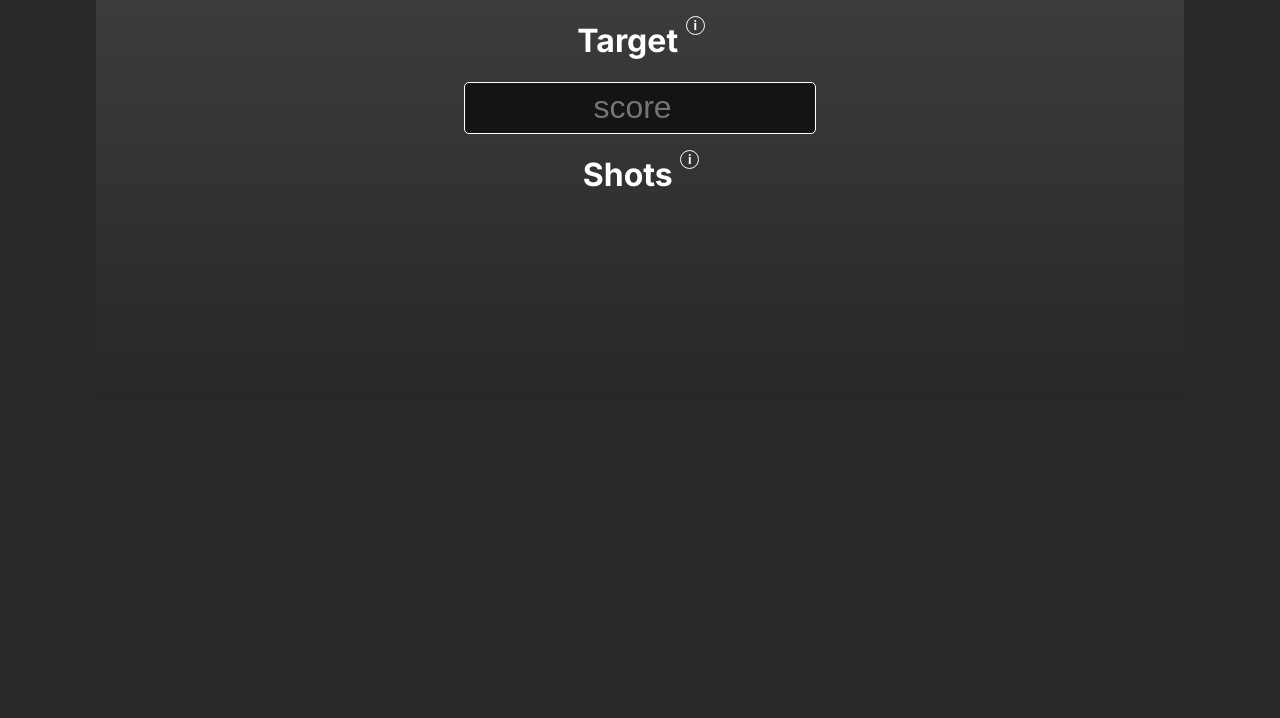
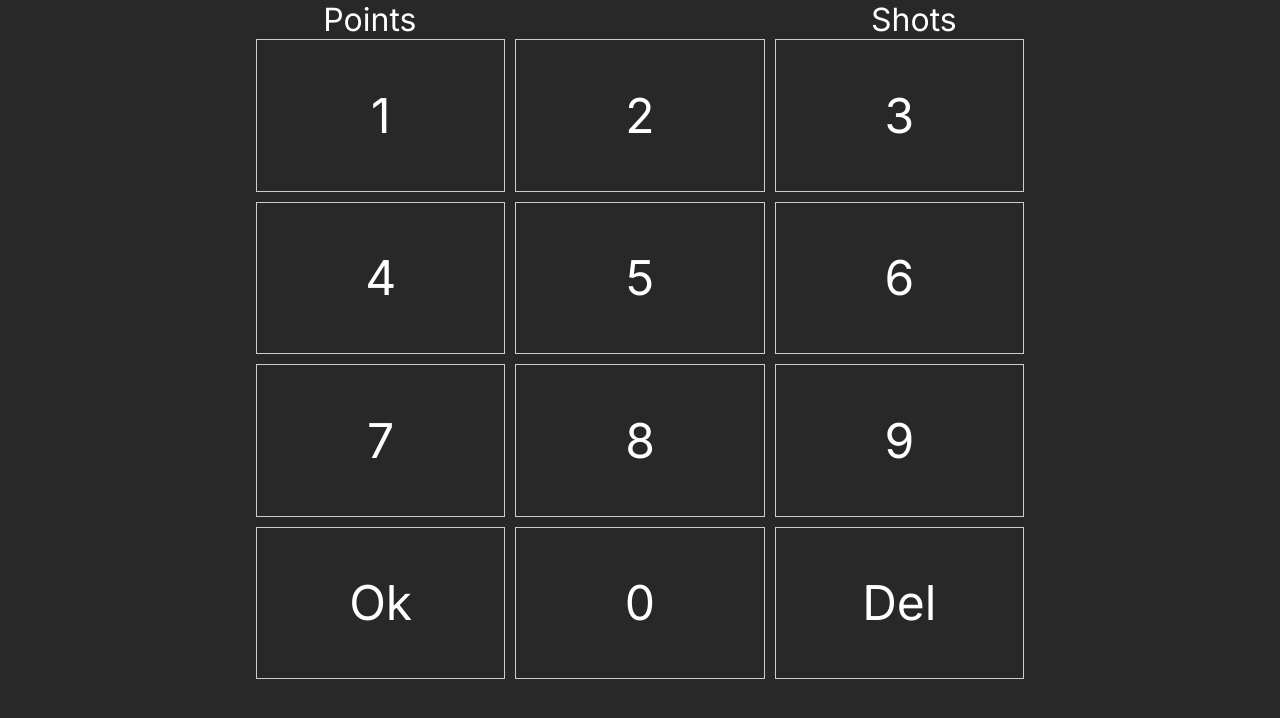
Before and after one commit to TytusKolpak/Dart501FinishCalculator, a website with bundled scripts: page public/index.html in a window 1280 px wide. Built offline with nearby package versions, Linux system fonts and the light colour scheme.

Commit message:
Score accumulaton + navbar

```diff
--- a/public/Outs.js
+++ b/public/Outs.js
@@ -1,3 +1,6 @@
+document.addEventListener("DOMContentLoaded", () => {
+    $(".mainDisplay").hide();
+  });
 // ---------------------------------------------------------------------- Variable declarations ----------------------------------------------------------------------
 // Any possible throw
 const scoreAny = [
--- /dev/null
+++ b/public/counting.js
@@ -0,0 +1,32 @@
+var displayMessages = [];
+var inputValue = 0,
+  shotsTotal = 0,
+  totalScore = 0,
+  averageScore = 0;
+
+function numPadClicked(value) {
+  var num = parseInt(value);
+
+  if (!isNaN(num)) {
+    inputValue = inputValue * 10 + num;
+  } else {
+    if (value === "ok") {
+      shotsTotal += 3;
+      totalScore += inputValue;
+      averageScore = totalScore / (shotsTotal / 3);
+
+      displayMessages[0] = "Last score: " + inputValue;
+      displayMessages[1] = "Shots total: " + shotsTotal;
+      displayMessages[2] = "Average score: " + averageScore;
+
+      var displayString = displayMessages.join("<br>");
+
+      $(".messageToPlayer").html(displayString);
+
+      inputValue = 0;
+    } else if (value === "del") {
+      inputValue = Math.floor(inputValue / 10);
+    }
+  }
+  $(".inputValue").html("Current score: " + inputValue);
+}
--- a/public/index.html
+++ b/public/index.html
@@ -3,38 +3,61 @@
   <!-- Beware: firebase deploy --only hosting:tk501 pushes the main branch :D -->
   <!-- Beware: THE BROWSER WILL HAVE OLD FILES IN CACHE AND ALTHOUGH YOU HAVE CHANGED THEM, OLD ERRORS WILL REMAIN UNTIL YOU REFRESH CTRL+F5 NOT JUST F5-->
   <head>
-    <meta charset="UTF-8">
-    <meta name="viewport" content="width=device-width, initial-scale=1.0">
+    <meta charset="UTF-8" />
+    <meta name="viewport" content="width=device-width, initial-scale=1.0" />
     <title>Darts</title>
-    <link rel="stylesheet" href="https://fonts.googleapis.com/css2?family=Inter:wght@400;500;600;700&display=swap">
-    <link rel="stylesheet" href="styles.css">
+    <link
+      rel="stylesheet"
+      href="https://fonts.googleapis.com/css2?family=Inter:wght@400;500;600;700&display=swap"
+    />
+    <link rel="stylesheet" href="styles.css" />
+    <script src="https://code.jquery.com/jquery-3.7.1.min.js"></script>
     <script src="Outs.js"></script>
-
+    <script src="counting.js"></script>
+    <script src="routing.js"></script>
 
     <script type="module" src="firebase.js"></script>
-
   </head>
 
   <body>
-
-    <div class="mainDisplay">
+    <div class="NavbarTK">
+      <a href="#" data-page="points" onclick="navButtonClicked('P')">Points</a>
+      <a href="#" data-page="shots" onclick="navButtonClicked('S')">Shots</a>
+    </div>
+    <div class="mainDisplay pageP">
+      <div class="grid3x4">
+        <div class="1" onclick="numPadClicked('1')">1</div>
+        <div class="2" onclick="numPadClicked('2')">2</div>
+        <div class="3" onclick="numPadClicked('3')">3</div>
+        <div class="4" onclick="numPadClicked('4')">4</div>
+        <div class="5" onclick="numPadClicked('5')">5</div>
+        <div class="6" onclick="numPadClicked('6')">6</div>
+        <div class="7" onclick="numPadClicked('7')">7</div>
+        <div class="8" onclick="numPadClicked('8')">8</div>
+        <div class="9" onclick="numPadClicked('9')">9</div>
+        <div class="ok" onclick="numPadClicked('ok')">Ok</div>
+        <div class="0" onclick="numPadClicked('0')">0</div>
+        <div class="del" onclick="numPadClicked('del')">Del</div>
+      </div>
+    </div>
+    <div class="mainDisplay pageS">
       <div id="underlyingDiv"></div>
-        <h1>Target
-            <span class="info-icon"
-                title="I am considering a 501 game of darts. Input the points You need to get in this round and I will show You what possible out-shots You can aim for. Each one is displayed in an individual cell. Please note that there might be some combination which You don't see because I assume that a value of 6 is possible to only be scored in one way, not as single 6, double 3 or triple 2. Additionally the ordering of shots is ignored therefore if You look for (D2,D4), but there is already (D4,D2) then You will not find it because these two are understood as one and the same."></span>
-        </h1>
+      <h1>Target</h1>
       <div>
-            <input type="number" id="numericInput" onchange="processValue()" placeholder="score">
+        <input
+          type="number"
+          id="numericInput"
+          onchange="processValue()"
+          placeholder="score"
+        />
       </div>
-        <h1>Shots
-            <span class="info-icon"
-                title="Shots show what shot combinations you can make. The ones with a white border are considered good combinations because their last shot is divisible by 8 which means that if You hit a single value instead od doubled then you are left with target value which can still be scored by hitting a double value 3 times (at least). Example: You aim for D8 but You miss and hit single 8, now you can aim for D4, if you miss and hit single 4, then you are still left with D2 to aim for. If on the other hand you have to hit D7 then after a miss and scoring single 7 You can't end in the next shot as 7 can't be scored with a double. All shots are grouped by what shot they start with, so if You miss completely then You can still follow without recalculating out shots for different target score."></span>
-        </h1>
+      <h1>Shots</h1>
       <div id="Ones"></div>
       <div id="Twos"></div>
       <div id="Threes"></div>
       <div id="ErrorMessage"></div>
     </div>
+    <div class="inputValue"></div>
+    <div class="messageToPlayer"></div>
   </body>
-
 </html>
--- /dev/null
+++ b/public/routing.js
@@ -0,0 +1,15 @@
+document.addEventListener("DOMContentLoaded", () => {
+  $(".pageP").show();
+});
+
+function navButtonClicked(letter) {
+  $(".mainDisplay").hide();
+  switch (letter) {
+    case "P":
+      $(".pageP").show();
+      break;
+    case "S":
+      $(".pageS").show();
+      break;
+  }
+}
--- a/public/styles.css
+++ b/public/styles.css
@@ -1,42 +1,61 @@
 body {
   margin: 0;
   --colorValue: 40;
-    background-color: rgb(var(--colorValue), var(--colorValue), var(--colorValue));
+  background-color: rgb(
+    var(--colorValue),
+    var(--colorValue),
+    var(--colorValue)
+  );
   /* background-image: url("https://cdn-icons-png.flaticon.com/256/11229/11229286.png"); */
   display: flex;
   justify-content: center;
   align-items: center;
   flex-direction: column;
-    font-family: 'Inter', sans-serif;
+  font-family: "Inter", sans-serif;
 }
 
-.info-icon {
-    display: inline-block;
-    width: 17px;
-    height: 17px;
-    position: relative;
-    top: -1.5em;
-    font-size: 13px;
-    text-align: center;
-    cursor: pointer;
+.grid3x4 {
+  height: inherit;
+  width: 60vw;
+  display: grid;
+  grid-template-columns: repeat(3, 1fr); /* 3 columns */
+  grid-template-rows: repeat(4, 1fr); /* 4 rows */
+  gap: 10px; /* Optional: adds space between grid items */
 }
 
-.info-icon::before {
-    content: 'i';
-    position: absolute;
-    top: 0;
-    left: 0;
-    width: 100%;
-    height: 100%;
-    border-radius: 50%;
-    border: 1px solid #fff;
-    /* White border */
+.grid3x4 > div {
+  display: flex;
+  align-items: center;
+  justify-content: center;
+  border: 1px solid #ccc;
+  padding: 20px;
+  font-size: 3rem;
+}
+
+.messageToPlayer,
+.inputValue {
+  text-align: center;
+  margin-top: 1rem;
+  color: white;
+  font-size: 3rem;
+}
+
+a {
+  font-size: 2rem;
+  color: white;
+  text-decoration: none;
+}
+
+.NavbarTK {
+  width: 85vw;
+  display: flex;
+  justify-content: space-around;
 }
 
 .mainDisplay {
+  height: 80vh;
   color: white;
-    min-height: 30vh;
-    width: 80vw;
+  width: 85vw;
   display: flex;
   align-items: center;
   flex-direction: column;
@@ -48,7 +67,11 @@ body {
   height: 50vh;
   width: 85vw;
   --colorValue: 60;
-    background: linear-gradient(to bottom, rgb(var(--colorValue), var(--colorValue), var(--colorValue)), rgba(255, 0, 0, 0));
+  background: linear-gradient(
+    to bottom,
+    rgb(var(--colorValue), var(--colorValue), var(--colorValue)),
+    rgba(255, 0, 0, 0)
+  );
 }
 
 #numericInput {
@@ -65,7 +88,6 @@ body {
   font-size: 2em;
   text-align: center;
 }
-
 
 #Ones,
 #Twos,
@@ -84,22 +106,22 @@ body {
 }
 
 #Ones div {
-    background-color: #278EA5;
+  background-color: #278ea5;
 }
 
 #Twos div {
-    background-color: #1F4287;
+  background-color: #1f4287;
 }
 
 #Threes div {
-    background-color: #071E3D;
+  background-color: #071e3d;
 }
 
 .goodShot {
   border: 1px solid white;
 }
 
-#Threes>div:not([class])>div:not([class]) {
+#Threes > div:not([class]) > div:not([class]) {
   margin-top: 0px;
   margin-bottom: 0px;
   padding-top: 0px;
```
Lines whose indentation alone changed are shown as unchanged.
